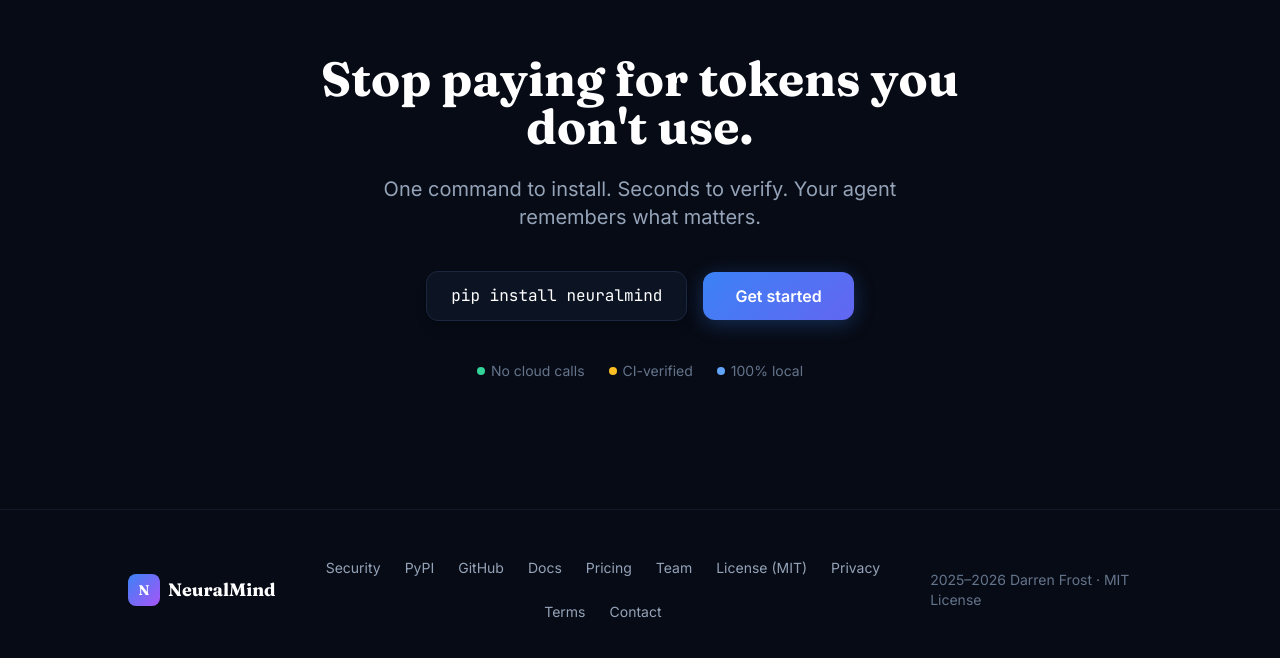
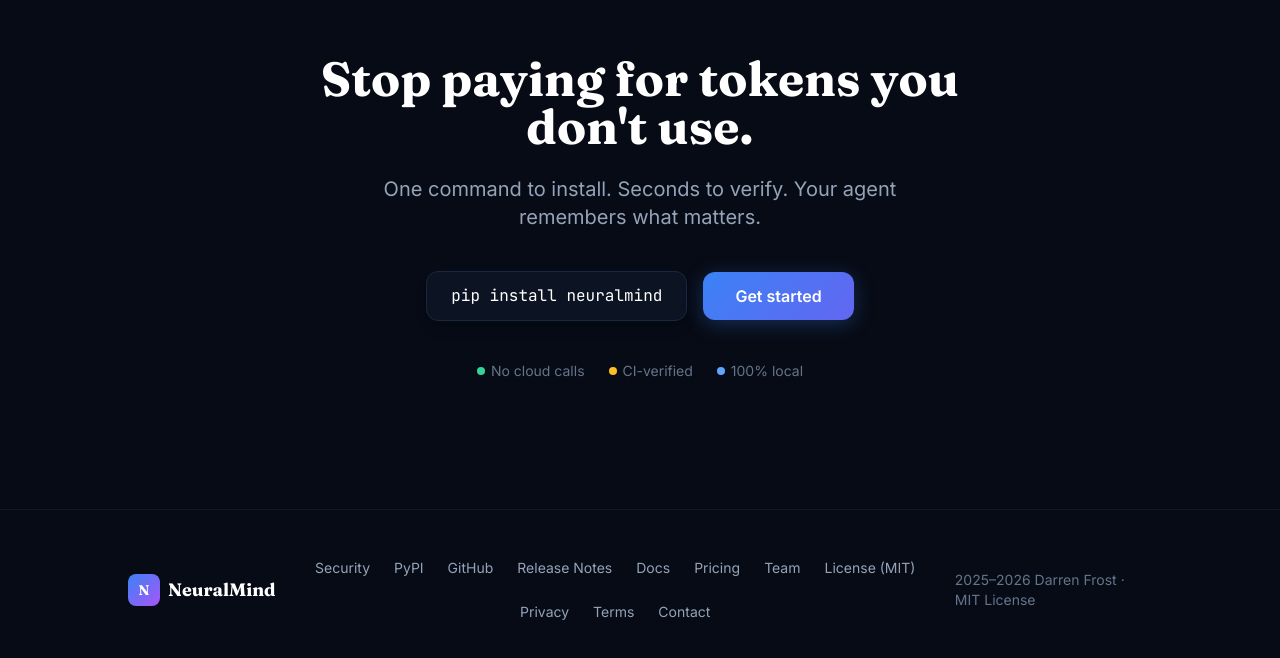
Before and after one commit to dfrostar/neuralmind, a Next.js app in the folder site/: page / in a window 1280 px wide. Shown: the part 9327-9985 px from the top of the page. Built offline with nearby package versions, Linux system fonts and the light colour scheme; no server answers.

Commit message:
site: add Release Notes link in footer → docs/releases directory

```diff
--- a/site/src/components/sections/Footer.tsx
+++ b/site/src/components/sections/Footer.tsx
@@ -3,6 +3,7 @@ export default function Footer() {
         { label: 'Security', href: '/security' },
         { label: 'PyPI', href: 'https://pypi.org/project/neuralmind/' },
         { label: 'GitHub', href: 'https://github.com/dfrostar/neuralmind' },
+        { label: 'Release Notes', href: 'https://github.com/dfrostar/neuralmind/tree/main/docs/releases' },
         { label: 'Docs', href: 'https://docs.neuralmind.uk/wiki/Home' },
         { label: 'Pricing', href: '/pricing' },
         { label: 'Team', href: '/team' },
```
